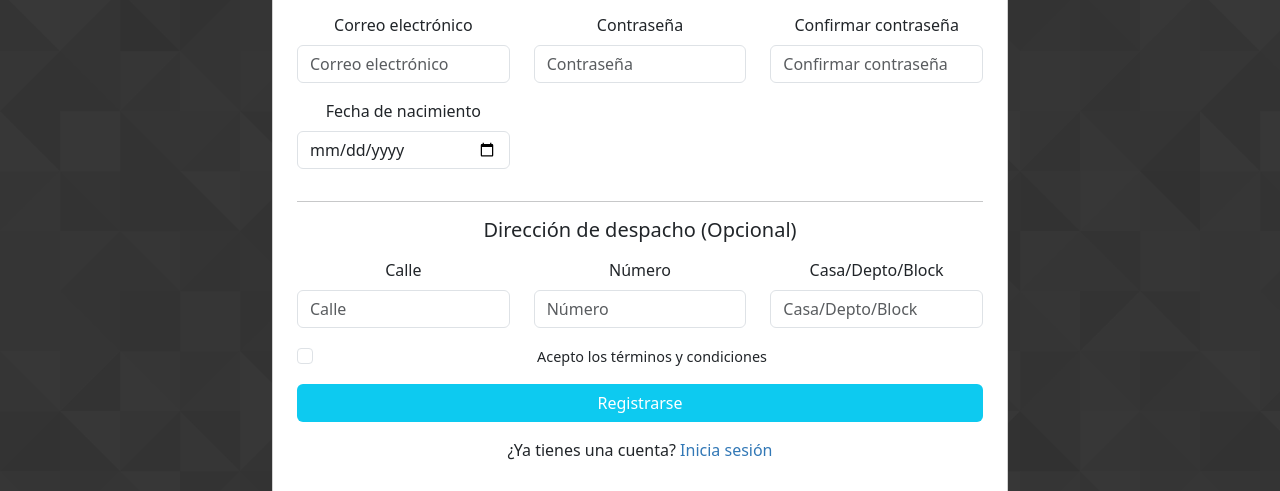
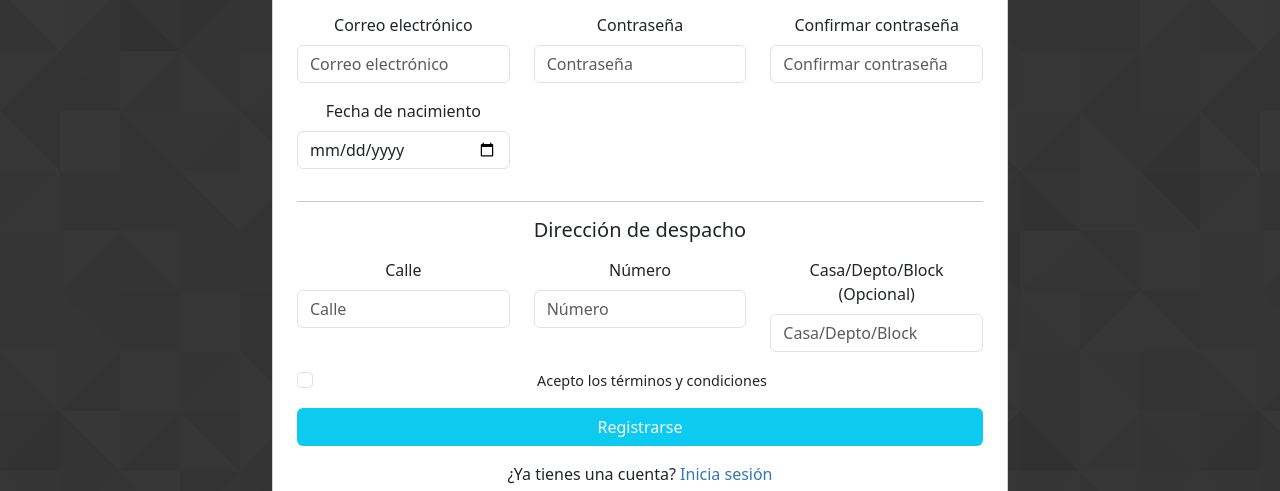
Before and after one commit to CarloAguirre/duoc_programacion-web1, a plain HTML site: page registro.html in a window 1280 px wide. Shown: the part 249-740 px from the top of the page. Drawn offline with nearby package versions, Linux system fonts and the light colour scheme.

Commit message:
register form validation fix

```diff
--- a/assets/js/script.js
+++ b/assets/js/script.js
@@ -84,11 +84,13 @@ document.getElementById('form-user').addEventListener("submit", (event) => {
     for (let input in inputs) {
         if (input !== "tipoDireccion" && inputs[input].value.trim().length <= 1) {
             mostrarError(inputs[input], `Introduzca un valor válido para ${inputs[input].name}`);
+            return;
         }
         if (input === "email" && inputs[input].value.length >= 1) {
             const esMail = inputs[input].value.split('@');
             if (esMail.length < 2) {
                 mostrarError(inputs[input], "El formato del correo es incorrecto");
+                return;
             }
         }
     }
--- a/registro.html
+++ b/registro.html
@@ -88,7 +88,7 @@
                     </div>
 
                     <hr>
-                    <h5 class="mb-3">Dirección de despacho (Opcional)</h5>
+                    <h5 class="mb-3">Dirección de despacho</h5>
                     <div class="row">
                         <div class="col-md-6 col-lg-4 mb-3">
                             <label for="input-calle" class="form-label">Calle</label>
@@ -99,7 +99,7 @@
                             <input type="text" class="form-control" id="input-numero" placeholder="Número">
                         </div>
                         <div class="col-md-6 col-lg-4 mb-3">
-                            <label for="input-tipo_direccion" class="form-label">Casa/Depto/Block</label>
+                            <label for="input-tipo_direccion" class="form-label">Casa/Depto/Block (Opcional)</label>
                             <input type="text" class="form-control" id="input-tipo_direccion" placeholder="Casa/Depto/Block">
                         </div>
                     </div>
```
Also changed, not shown: perfil/nuevo_producto.html (+1 -1 lines).
